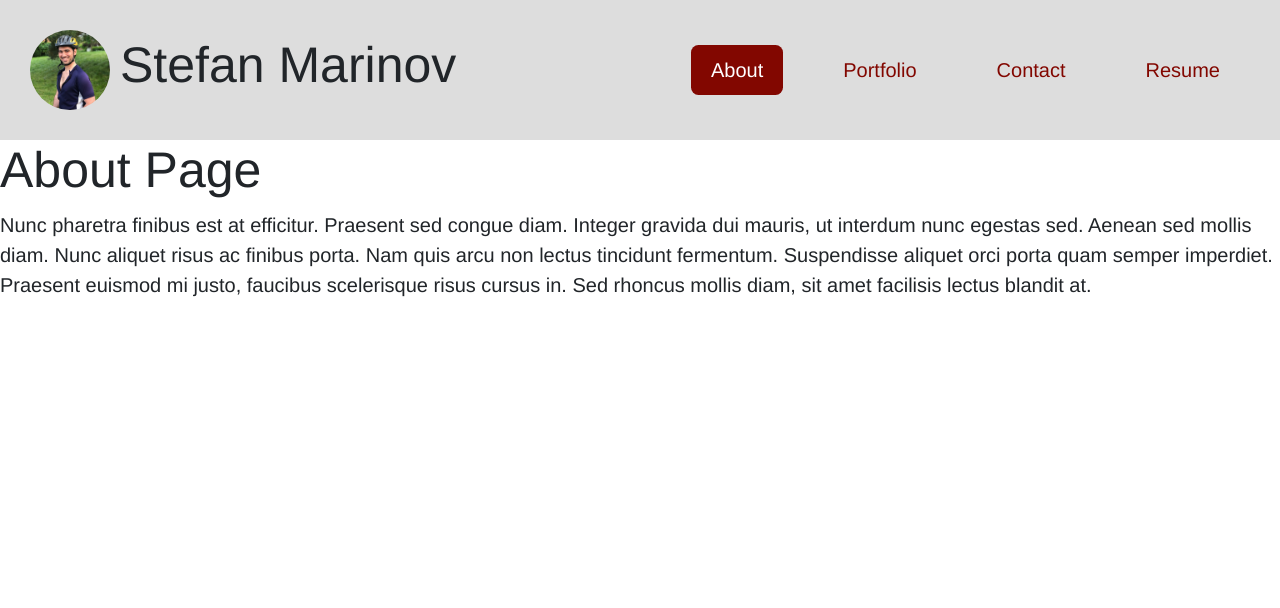
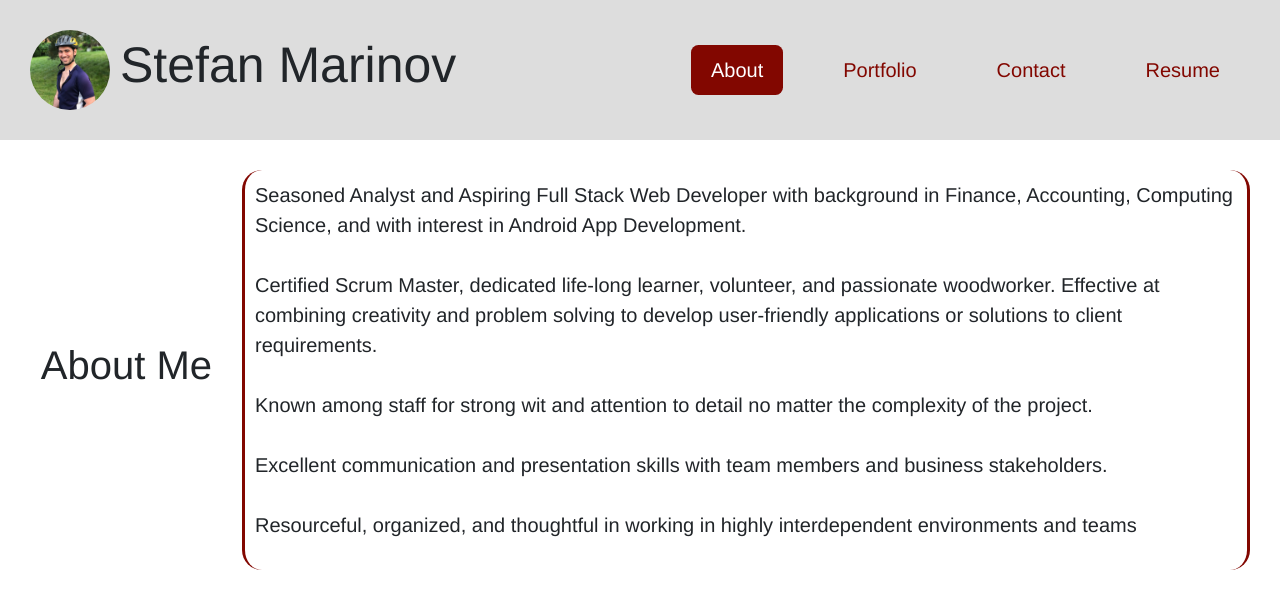
Before and after one commit to ScorpionFiko/UTOR-MOD20-CHAL01-React-Portfolio, a React (Create React App) app: page / in a window 1280 px wide. Shown: the top 608 px of the page. Built offline with nearby package versions, Linux system fonts and the light colour scheme.

Commit message:
implemented about me and contact sections

```diff
--- a/package.json
+++ b/package.json
@@ -14,8 +14,8 @@
     "dotenv": "^16.0.3",
     "prettier": "^2.8.5",
     "pretty": "^2.0.0",
-    "react": "^18.2.0",
-    "react-dom": "^18.2.0",
+    "react": "17.0.2",
+    "react-dom": "17.0.2",
     "react-scripts": "5.0.1",
     "web-vitals": "^2.1.4"
   },
--- a/src/components/Header.js
+++ b/src/components/Header.js
@@ -36,8 +36,8 @@ export default function Header() {
 
   return (
     <header>
-      <section class="header">
-        <section id="developer" class="developer">
+      <section className="header">
+        <section id="developer" className="developer">
           <img id="devImg" src={Image} alt="" />
           <h1>Stefan Marinov</h1>
         </section>
--- a/src/components/css/style.css
+++ b/src/components/css/style.css
@@ -184,7 +184,7 @@
   /* sets up the style for the contact section of the page */
   .contact {
     display: flex;
-    flex-direction: row;
+    flex-direction: column;
     align-items: center;
     margin:var(--margin-var);
     padding: var(--padding-var);
--- a/src/components/pages/About.js
+++ b/src/components/pages/About.js
@@ -2,16 +2,24 @@ import React from 'react';
 
 export default function About() {
   return (
-    <div>
-      <h1>About Page</h1>
-      <p>
-        Nunc pharetra finibus est at efficitur. Praesent sed congue diam.
-        Integer gravida dui mauris, ut interdum nunc egestas sed. Aenean sed
-        mollis diam. Nunc aliquet risus ac finibus porta. Nam quis arcu non
-        lectus tincidunt fermentum. Suspendisse aliquet orci porta quam semper
-        imperdiet. Praesent euismod mi justo, faucibus scelerisque risus cursus
-        in. Sed rhoncus mollis diam, sit amet facilisis lectus blandit at.
-      </p>
-    </div>
+    <main>
+      <section>
+        <article>
+          <aside>
+            <h2>about me</h2>
+          </aside>
+          <section className="content" id="info">
+            <p>Seasoned Analyst and Aspiring Full Stack Web Developer with background in Finance, Accounting, Computing Science, and with interest in Android App Development.<br /><br />
+              Certified Scrum Master, dedicated  life-long learner, volunteer, and passionate woodworker.
+              Effective at combining creativity and problem solving to develop user-friendly applications or solutions to client requirements.<br /><br />
+              Known among staff for strong wit and attention to detail no matter the complexity of the project.<br /><br />
+              Excellent communication and presentation skills with team members and business stakeholders.<br /><br />
+              Resourceful, organized, and thoughtful in working in highly interdependent environments and teams
+
+            </p>
+          </section>
+        </article>
+      </section>
+    </main>
   );
 }
--- a/src/components/pages/Contact.js
+++ b/src/components/pages/Contact.js
@@ -2,21 +2,22 @@ import React from 'react';
 
 export default function Contact() {
   return (
-    <div>
-      <h1>Contact Page</h1>
-      <p>
-        Integer cursus bibendum sem non pretium. Vestibulum in aliquet sem, quis
-        molestie urna. Aliquam semper ultrices varius. Aliquam faucibus sit amet
-        magna a ultrices. Aenean pellentesque placerat lacus imperdiet
-        efficitur. In felis nisl, luctus non ante euismod, tincidunt bibendum
-        mi. In a molestie nisl, eu sodales diam. Nam tincidunt lacus quis magna
-        posuere, eget tristique dui dapibus. Maecenas fermentum elementum
-        faucibus. Quisque nec metus vestibulum, egestas massa eu, sollicitudin
-        ipsum. Nulla facilisi. Sed ut erat ligula. Nam tincidunt nunc in nibh
-        dictum ullamcorper. Class aptent taciti sociosqu ad litora torquent per
-        conubia nostra, per inceptos himenaeos. Etiam ornare rutrum felis at
-        rhoncus. Etiam vel condimentum magna, quis tempor nulla.
-      </p>
-    </div>
+
+    <main>
+      <article>
+        <aside>
+          <h2>contact me</h2>
+        </aside>
+        <section className="content justify-space-evenly" id="contact">
+          <form action="#" className="contact contact-left">
+            <input type="text" id="name" placeholder="Enter your name here" disabled />
+            <input type="text" id="email" placeholder="Enter your email here" disabled />
+            <textarea name="message" id="message" rows="10" placeholder="Enter your message" disabled></textarea>
+            <input type="submit" className="button" value="Submit" disabled />
+          </form>
+
+        </section>
+      </article>
+    </main>
   );
 }
```
Also changed, not shown: 1 other file (tests, documents, lock files or other folders).
